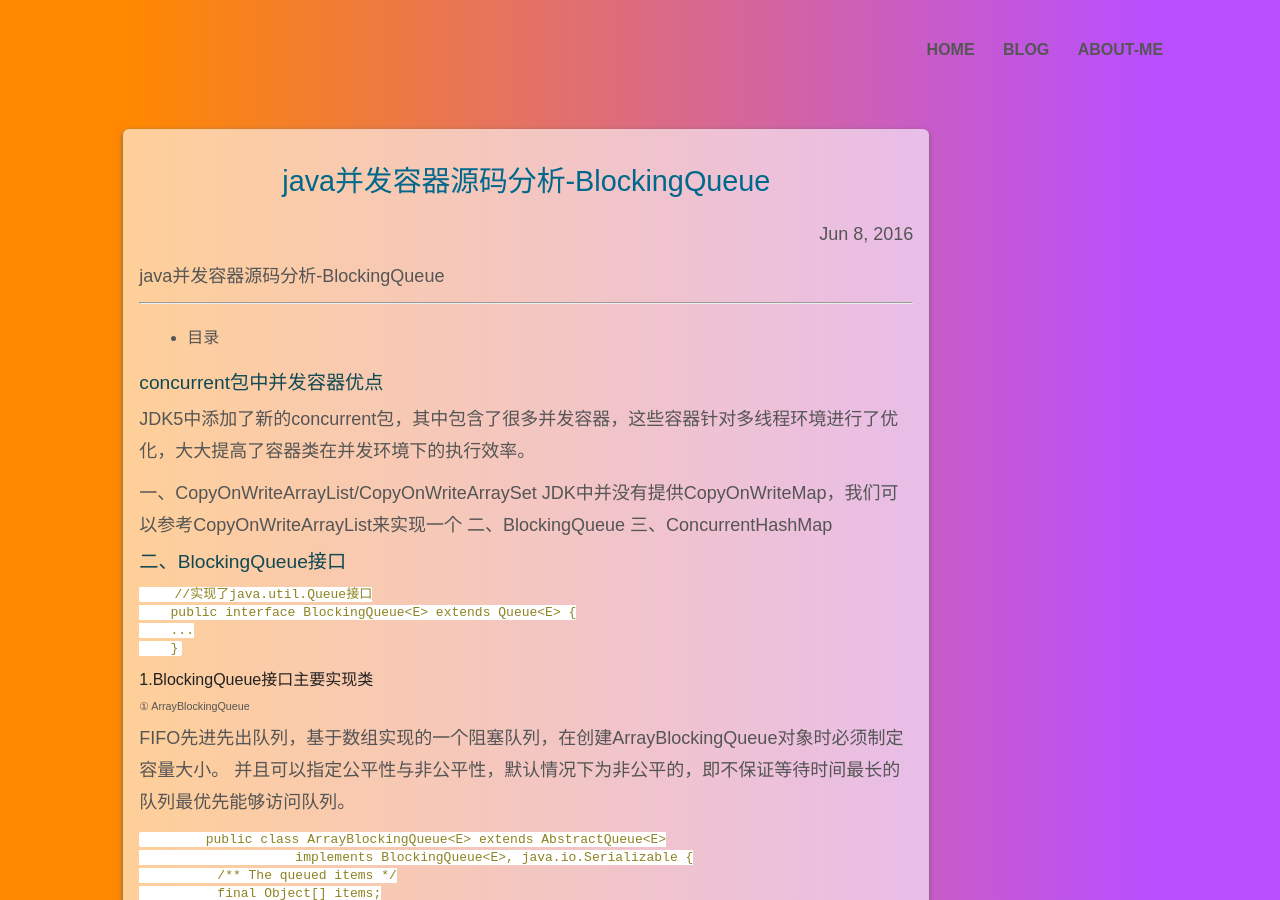
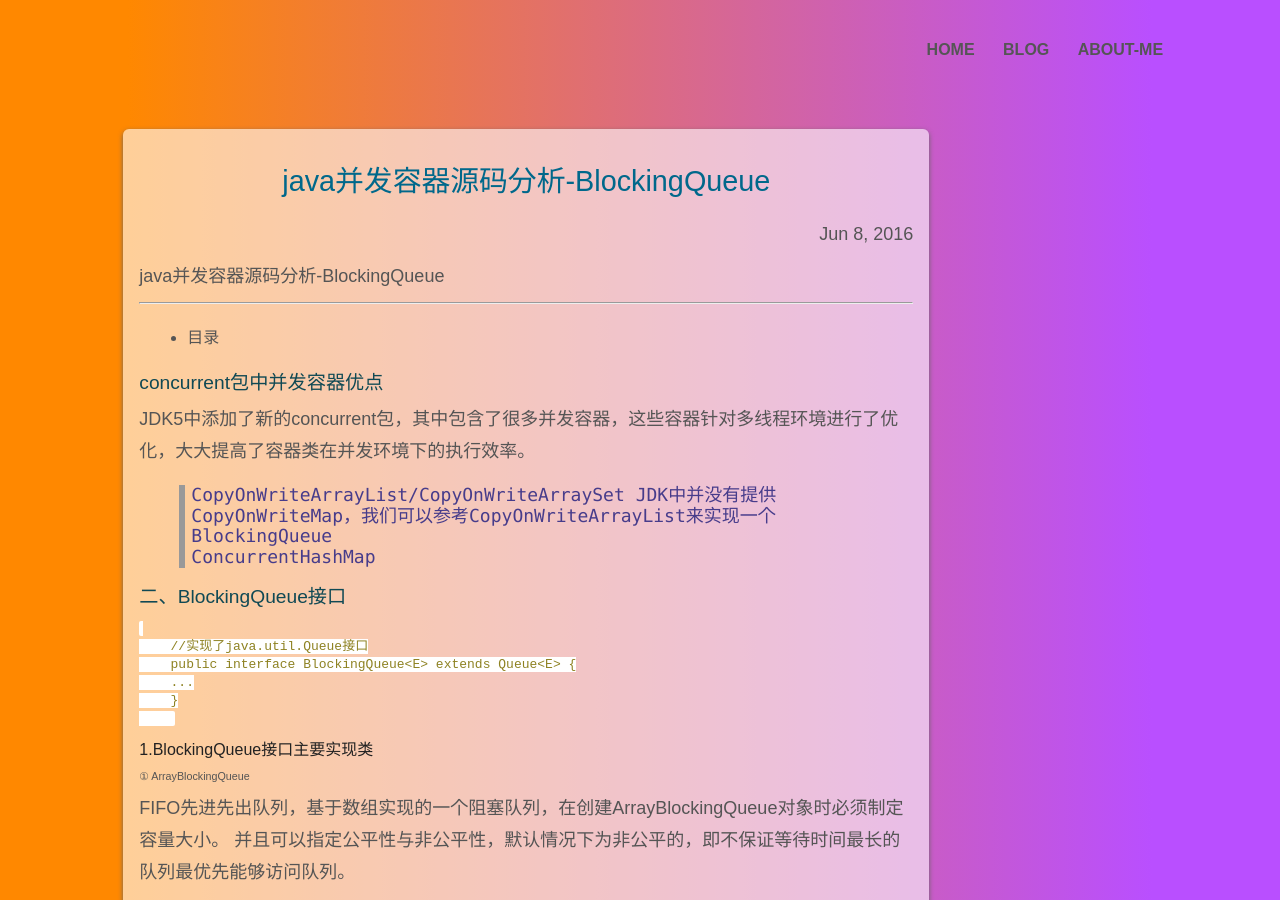
Before and after one commit to zhouliking/zhouliking.github.com, a Jekyll site: the page built from _posts/2016-06-02-java-BlockingQueue.md, in a window 1280 px wide and 900 px high. Built offline with Jekyll 4.4.1, drawn with Linux system fonts in a browser that asks for light colours; comment, search, counter and statistics services are not loaded; a style sheet for code colours, icons or effects is not loaded.

Commit message:
Update 2016-06-02-java-BlockingQueue.md

````diff
--- a/_posts/2016-06-02-java-BlockingQueue.md
+++ b/_posts/2016-06-02-java-BlockingQueue.md
@@ -16,18 +16,20 @@ java并发容器源码分析-BlockingQueue
 
 JDK5中添加了新的concurrent包，其中包含了很多并发容器，这些容器针对多线程环境进行了优化，大大提高了容器类在并发环境下的执行效率。
 
-一、CopyOnWriteArrayList/CopyOnWriteArraySet
+> 1. CopyOnWriteArrayList/CopyOnWriteArraySet
     JDK中并没有提供CopyOnWriteMap，我们可以参考CopyOnWriteArrayList来实现一个
-二、BlockingQueue
-三、ConcurrentHashMap
+> 2. BlockingQueue
+> 3. ConcurrentHashMap
 
 #### 二、BlockingQueue接口
 
 ```java
+
     //实现了java.util.Queue接口
     public interface BlockingQueue<E> extends Queue<E> {
     ...
     }
+
 ```
 
 ##### 1.BlockingQueue接口主要实现类
````
